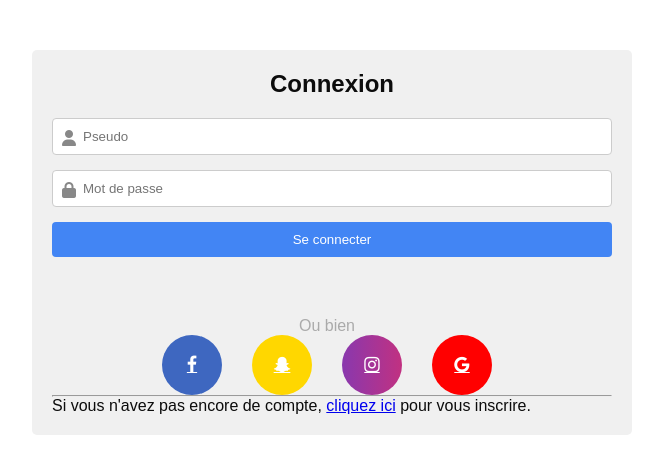
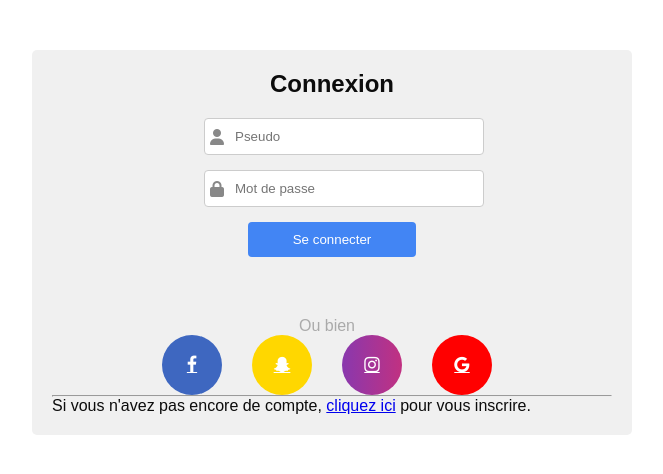
Before and after one commit to Asmaetnani/Quick-Easy, a PHP site: page /connexion.html in a window 1280 px wide. Shown: the part 80-554 px from the top of the page, without its empty margins (308-971 px from the left). Run offline with PHP 8.4, Linux system fonts and the light colour scheme.

Commit message:
Add files via upload

```diff
--- a/styleCo.css
+++ b/styleCo.css
@@ -72,22 +72,33 @@ nav ul li a {
 .input-container {
   position: relative;
   margin-bottom: 15px;
+  display: flex;
+  align-items: center;
+  justify-content: center;
+
 }
 
 .input-icon {
-  position: absolute;
-  top: 12px;
-  left: 10px;
+
+   right: -30px;
+   position: relative;
   color: #888;
+  margin-right: 10px;
 }
 
 .custom-input {
   padding: 10px 10px 10px 30px;
-  width: 100%;
+  width: 50%;
   border: 1px solid #ccc;
   border-radius: 4px;
+
 }
-
+#pseudo,
+#password {
+  width: 50%;
+  margin: 0 auto;
+  text-align: center;
+}
 .btn-submit {
   background-color: #4285f4;
   color: #fff;
@@ -95,7 +106,12 @@ nav ul li a {
   border: none;
   border-radius: 4px;
   cursor: pointer;
-  width: 100%;
+  width: 30%;
+  margin:0 auto;
+  text-align: center;
+  justify-content: center;
+  display: flex;
+
 }
 
 .btn-submit:hover {
```
